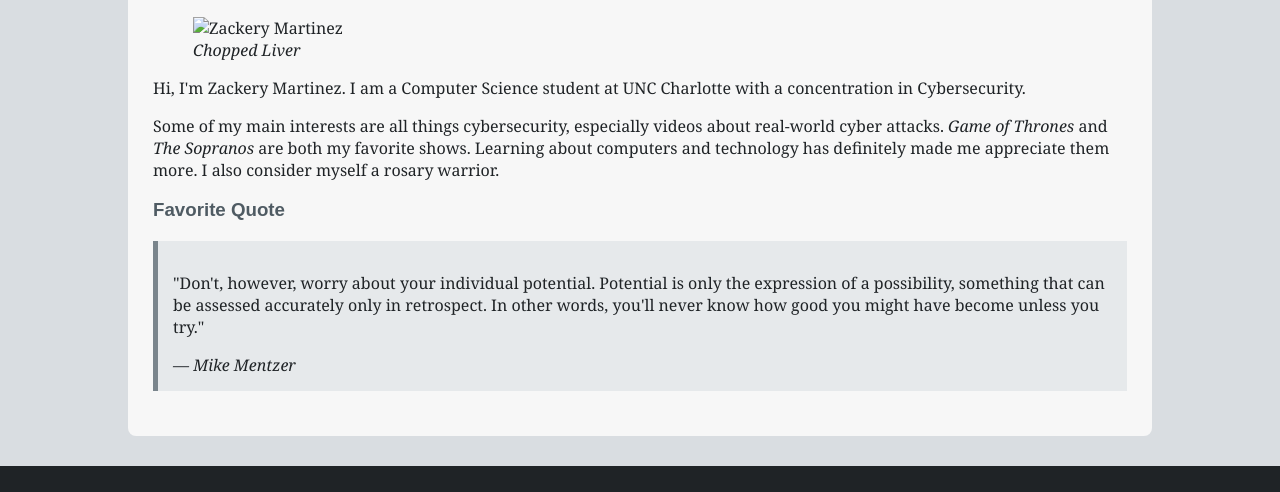
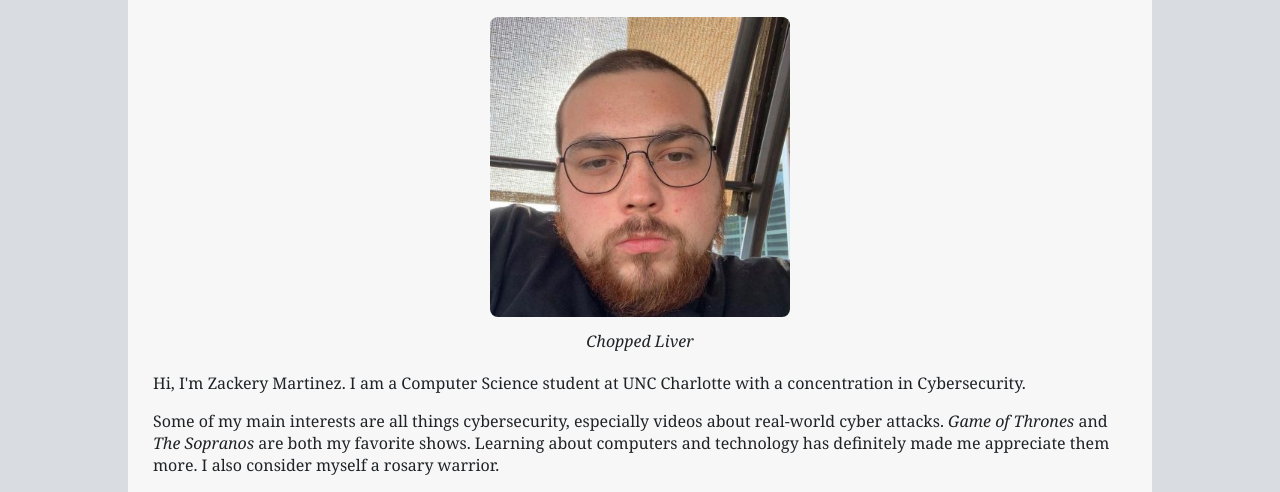
Before and after one commit to zkmartinez18/zkmartinez18.github.io, a plain HTML site: page index.html in a window 1280 px wide. Shown: the part 306-798 px from the top of the page. Drawn offline with Linux system fonts and the light colour scheme.

Commit message:
og index

```diff
--- a/index.html
+++ b/index.html
@@ -39,7 +39,19 @@
             font-family: Arial, Helvetica, sans-serif;
             color: #4f5b63;
         }
-
+        figure {
+            text-align: center;
+            margin: 20px auto;
+        }
+        figure img {
+            width: 100%;
+            max-width: 300px;
+            height: auto;
+            border-radius: 8px;
+        }
+        figcaption {
+            margin-top: 8px;
+        }
 
         blockquote {
             background-color: #e6e9eb;
@@ -96,7 +108,8 @@
         <h2>About Me</h2>
 
         <figure>
-            <img src="images/zack-introduction.jpg" alt="Zackery Martinez">
+            <img src="images/zack-introduction.jpg"
+                 alt="Zackery Martinez">
             <figcaption><em>Chopped Liver</em></figcaption>
         </figure>
 
```
Also changed, not shown: images/favicon.png (added), images/zack-introduction.jpg (added).
